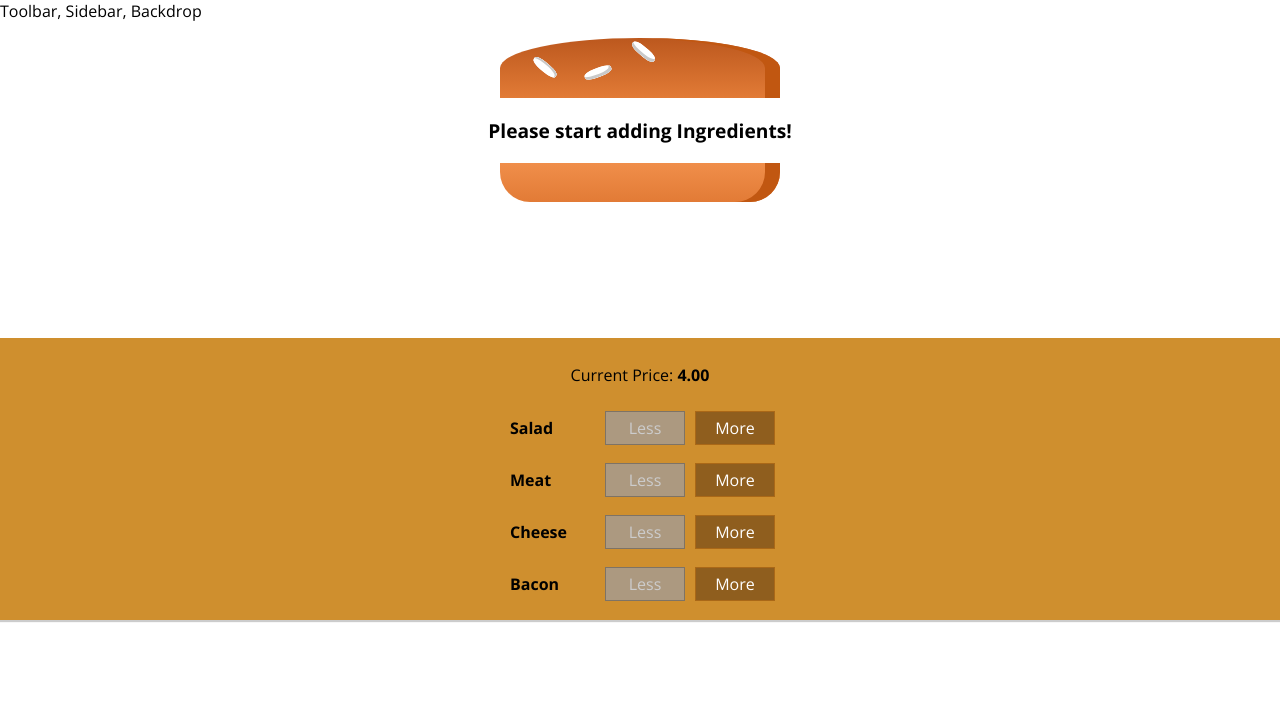
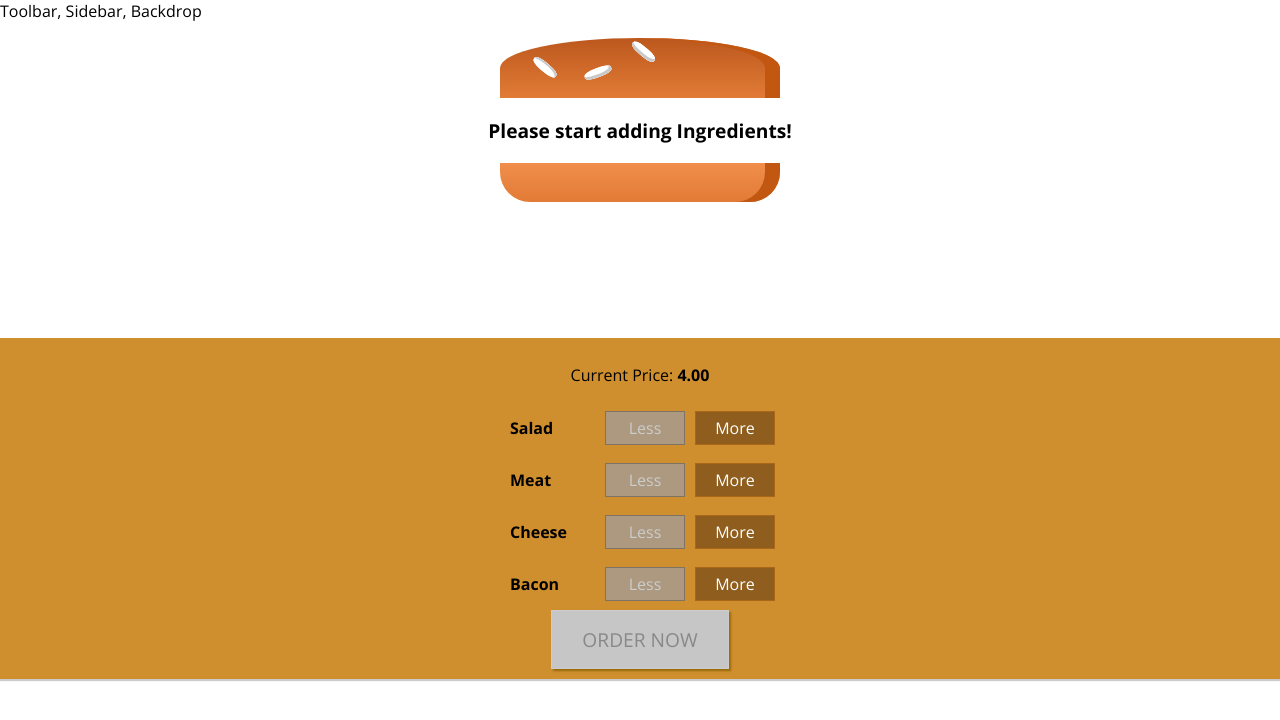
Before and after one commit to akshatcr7/BurgerBuilder, a React (Create React App) app: page / in a window 1280 px wide. Shown: the top 720 px of the page. Built offline with nearby package versions, Linux system fonts and the light colour scheme.

Commit message:
Adding the Order Button

```diff
--- a/src/components/Burger/BuildControls/BuildControls.js
+++ b/src/components/Burger/BuildControls/BuildControls.js
@@ -21,6 +21,9 @@ const buildControls = ( props ) => {
                     removed={() => props.ingredientRemoved(control.type)}
                     disabled={props.disabled[control.type]}/>
             ))}
+            <button
+                className={classes.OrderButton}
+                disabled={!props.purchasable}>ORDER NOW</button>
         </div>
     );
 }
--- a/src/components/Burger/BuildControls/BuildControls.module.css
+++ b/src/components/Burger/BuildControls/BuildControls.module.css
@@ -8,3 +8,44 @@
     margin: auto;
     padding: 10px 0;
 }
+
+.OrderButton {
+    background-color: #DAD735;
+    outline: none;
+    cursor: pointer;
+    border: 1px solid #966909;
+    color: #966909;
+    font-family: inherit;
+    font-size: 1.2em;
+    padding: 15px 30px;
+    box-shadow: 2px 2px 2px #966909;
+}
+
+.OrderButton:hover, .OrderButton:active {
+    background-color: #A0DB41;
+    border: 1px solid #966909;
+    color: #966909;
+}
+
+.OrderButton:disabled {
+    background-color: #C7C6C6;
+    cursor: not-allowed;
+    border: 1px solid #ccc;
+    color: #888888;
+}
+
+.OrderButton:not(:disabled) {
+    animation: enable 0.3s linear;
+}
+
+@keyframes enable {
+    0% {
+        transform: scale(1);
+    }
+    60% {
+        transform: scale(1.1);
+    }
+    100% {
+        transform: scale(1);
+    }
+}
--- a/src/containers/BurgerBuilder/BurgerBuilder.js
+++ b/src/containers/BurgerBuilder/BurgerBuilder.js
@@ -18,7 +18,18 @@ class BurgerBuilder extends Component {
             bacon: 0,
             meat: 0
         },
-        totalPrice: 4
+        totalPrice: 4,
+        purchasable: false
+    }
+
+    updatePurchaseState (ingredients) {
+        const sum = Object.keys(ingredients).map((igKey) => {
+            return ingredients[igKey]
+        })
+        .reduce((sum,el) => {
+            return sum + el;
+        },0);
+        this.setState({purchasable: sum > 0});
     }
 
     addIngredientHandler = (type) => {
@@ -35,6 +46,7 @@ class BurgerBuilder extends Component {
             totalPrice: newPrice,
             ingredients: updatedIngredients
         });
+        this.updatePurchaseState(updatedIngredients);
     }
 
     removeIngredientHandler = (type) => {
@@ -54,6 +66,7 @@ class BurgerBuilder extends Component {
             totalPrice: newPrice,
             ingredients: updatedIngredients
         });
+        this.updatePurchaseState(updatedIngredients);
     }
 
     render () {
@@ -73,7 +86,8 @@ class BurgerBuilder extends Component {
                     ingredientAdded={this.addIngredientHandler}
                     ingredientRemoved={this.removeIngredientHandler}
                     disabled={disabledInfo}
-                    price={this.state.totalPrice}/>
+                    price={this.state.totalPrice}
+                    purchasable={this.state.purchasable}/>
             </Aux>
         );
     }
```
